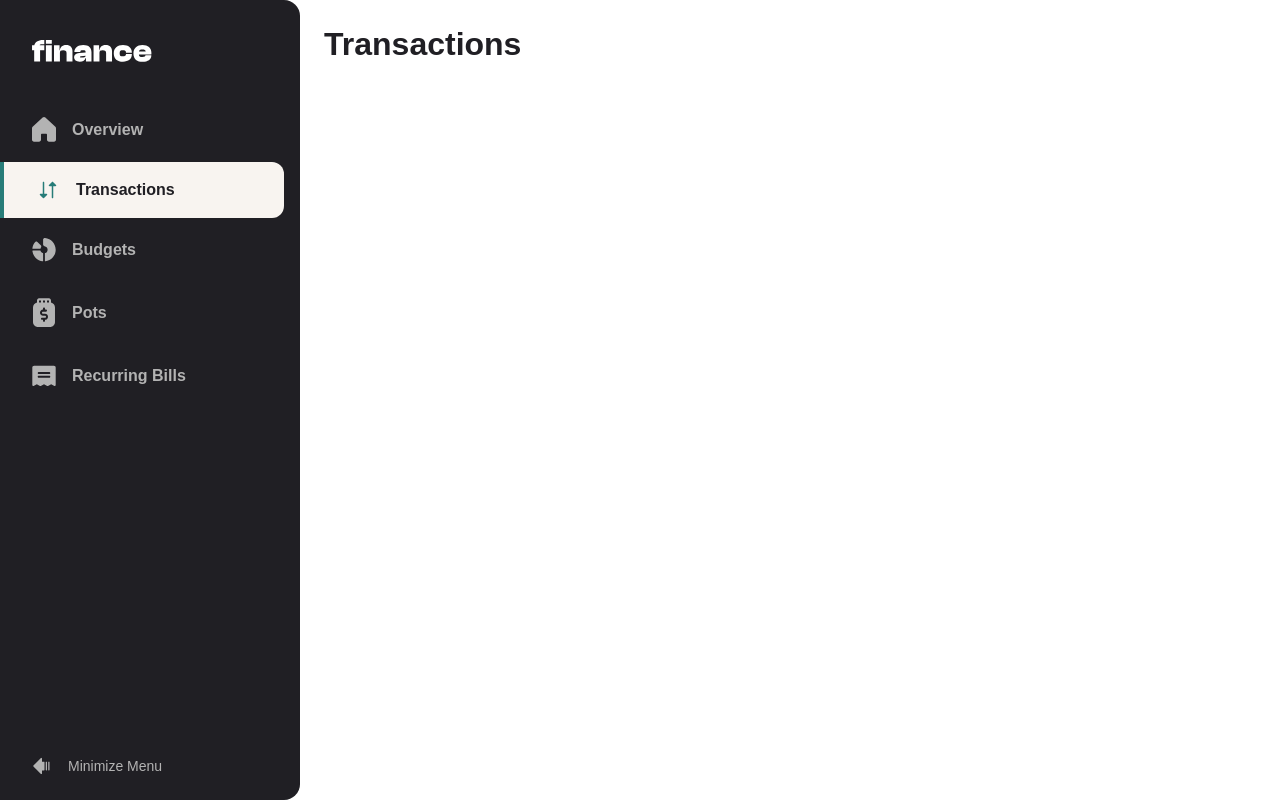
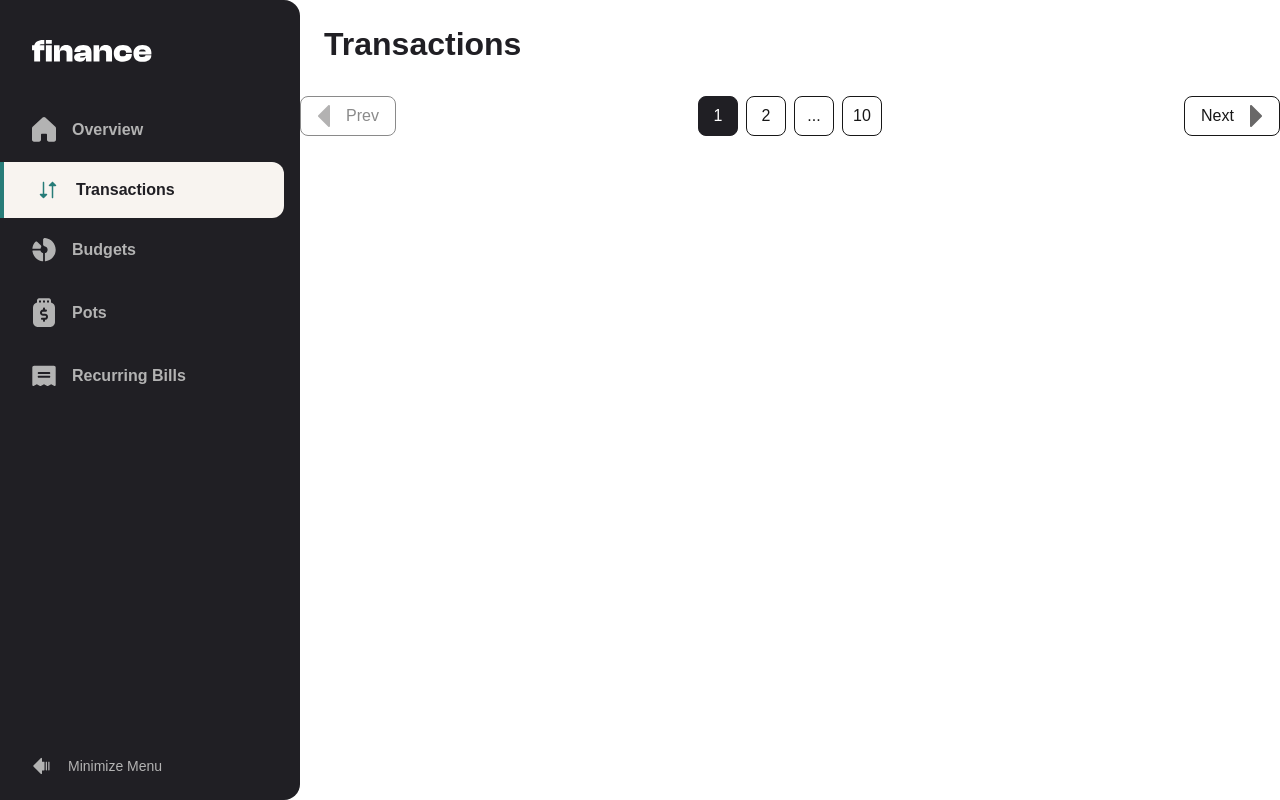
Before and after one commit to Keti-Tsiklauri2001/my-finance-app, a Next.js app: page /transactions in a window 1280 px wide. Shown: the top 800 px of the page. Built offline with nearby package versions, Linux system fonts and the light colour scheme.

Commit message:
feat:add pagination

```diff
--- a/src/app/transactions/page.tsx
+++ b/src/app/transactions/page.tsx
@@ -1,9 +1,11 @@
 import Header from "@/src/components/Header";
+import Pagination from "@/src/components/Pagination";
 
 export default function Transactions() {
   return (
     <div>
       <Header header="transactions" />
+      <Pagination totalItems={190} itemsPerPage={19} />
     </div>
   );
 }
--- /dev/null
+++ b/src/components/Pagination.tsx
@@ -0,0 +1,110 @@
+"use client";
+
+import { useSearchParams, useRouter, usePathname } from "next/navigation";
+import PaginationButton from "./PaginationButton";
+import PaginationNumber from "./PaginationNumber";
+
+interface Props {
+  totalItems: number;
+  itemsPerPage: number;
+}
+
+function Pagination({ totalItems, itemsPerPage }: Props) {
+  const searchParams = useSearchParams();
+  const router = useRouter();
+  const pathname = usePathname();
+
+  const pageCount = Math.ceil(totalItems / itemsPerPage);
+
+  const currentPage = Number(searchParams.get("page") ?? 1);
+
+  function handlePageChange(page: number) {
+    const params = new URLSearchParams(searchParams.toString());
+    params.set("page", String(page));
+
+    router.push(`${pathname}?${params.toString()}`);
+  }
+
+  function nextPage() {
+    if (currentPage < pageCount) {
+      handlePageChange(currentPage + 1);
+    }
+  }
+
+  function prevPage() {
+    if (currentPage > 1) {
+      handlePageChange(currentPage - 1);
+    }
+  }
+
+  function renderPages() {
+    if (pageCount <= 5) {
+      return Array.from({ length: pageCount }, (_, i) => i + 1).map((num) => (
+        <PaginationNumber
+          key={num}
+          isActive={currentPage === num}
+          onClick={() => handlePageChange(num)}
+        >
+          {num}
+        </PaginationNumber>
+      ));
+    }
+
+    const pages: (number | string)[] = [];
+
+    const left = Math.max(2, currentPage - 1);
+    const right = Math.min(pageCount - 1, currentPage + 1);
+
+    pages.push(1);
+
+    if (left > 2) pages.push("...");
+
+    for (let i = left; i <= right; i++) {
+      pages.push(i);
+    }
+
+    if (right < pageCount - 1) pages.push("...");
+
+    pages.push(pageCount);
+
+    return pages.map((page, index) => {
+      const isEllipsis = page === "...";
+
+      return (
+        <PaginationNumber
+          key={index}
+          isEllipsis={isEllipsis}
+          isActive={currentPage === page}
+          onClick={() => !isEllipsis && handlePageChange(page as number)}
+        >
+          {page}
+        </PaginationNumber>
+      );
+    });
+  }
+
+  if (pageCount <= 1) return null;
+
+  return (
+    <div className="flex items-center justify-between pt-6 gap-2 w-full">
+      {/* PREV */}
+      <PaginationButton
+        buttonText="Prev"
+        onClick={prevPage}
+        isDisabled={currentPage === 1}
+      />
+
+      {/* NUMBERS */}
+      <div className="flex items-center gap-2">{renderPages()}</div>
+
+      {/* NEXT */}
+      <PaginationButton
+        buttonText="Next"
+        onClick={nextPage}
+        isDisabled={currentPage === pageCount}
+      />
+    </div>
+  );
+}
+
+export default Pagination;
--- /dev/null
+++ b/src/components/PaginationButton.tsx
@@ -0,0 +1,54 @@
+import Image from "next/image";
+import { ReactNode } from "react";
+
+type ButtonText = "Next" | "Prev" | string;
+
+interface PaginationButtonProps {
+  buttonText: ButtonText;
+  onClick: () => void;
+  isDisabled?: boolean;
+}
+
+function PaginationButton({
+  buttonText,
+  onClick,
+  isDisabled = false,
+}: PaginationButtonProps) {
+  return (
+    <button
+      disabled={isDisabled}
+      aria-disabled={isDisabled}
+      className={`border border-border-base cursor-pointer text-content-main capitalize py-3 md:py-[0.593rem] px-4 text-preset-4 flex items-center gap-4 rounded-lg enabled:hover:bg-surface-tertiary-hover enabled:hover:text-content-inverse group h-10 w-12 md:w-24 transition-all duration-200 ease-in-out disabled:cursor-not-allowed disabled:opacity-50 focusable-ring`}
+      onClick={onClick}
+      aria-label={`Go to ${buttonText === "Next" ? "next" : "previous"} page`}
+    >
+      {buttonText === "Next" && (
+        <span className="hidden md:inline-block">{buttonText}</span>
+      )}
+
+      <span className="size-4 flex items-center justify-center text-content-secondary group-enabled:group-hover:text-content-inverse transition-colors duration-200">
+        {buttonText === "Next" ? (
+          <Image
+            src="/images/icon-caret-right.svg"
+            alt="caret"
+            width={12}
+            height={12}
+          />
+        ) : (
+          <Image
+            src="/images/icon-caret-left.svg"
+            alt="caret"
+            width={12}
+            height={12}
+          />
+        )}
+      </span>
+
+      {buttonText !== "Next" && (
+        <span className="hidden md:inline-block">{buttonText}</span>
+      )}
+    </button>
+  );
+}
+
+export default PaginationButton;
--- /dev/null
+++ b/src/components/PaginationNumber.tsx
@@ -0,0 +1,38 @@
+import { ReactNode } from "react";
+
+interface PaginationNumberProps {
+  isActive?: boolean;
+  isEllipsis?: boolean;
+  onClick?: () => void;
+  children: ReactNode;
+}
+
+function PaginationNumber({
+  isActive = false,
+  children,
+  onClick,
+  isEllipsis = false,
+}: PaginationNumberProps) {
+  return (
+    <button
+      onClick={onClick}
+      tabIndex={isEllipsis ? -1 : 0}
+      aria-hidden={isEllipsis ? "true" : "false"}
+      aria-label={isEllipsis ? undefined : `Page ${children}`}
+      aria-current={isActive ? "page" : undefined}
+      className={`border size-10 flex items-center justify-center text-preset-4 rounded-lg transition-all duration-200 ease-in-out focusable-ring
+        ${
+          isActive
+            ? "bg-[#201F24] text-white border-[#201F24]  cursor-default"
+            : isEllipsis
+              ? "text-content-main border-border-base pointer-events-none cursor-default"
+              : "text-content-main hover:bg-surface-tertiary-hover hover:text-content-inverse border-border-base cursor-pointer"
+        }
+      `}
+    >
+      {children}
+    </button>
+  );
+}
+
+export default PaginationNumber;
```
